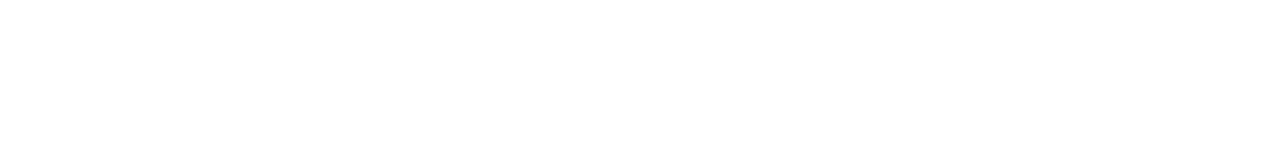
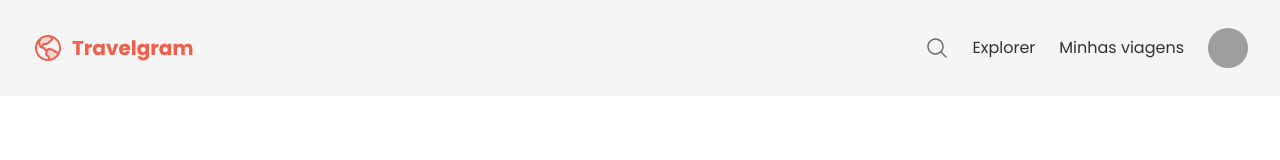
Before and after one commit to RaphaelRychard/travelgran-project-rockeseat, a plain HTML site: page index.html in a window 1280 px wide. Drawn offline with Linux system fonts and the light colour scheme; grey boxes are pictures that could not be loaded.

Commit message:
add navigation

```diff
--- a/index.html
+++ b/index.html
@@ -13,5 +13,35 @@
       rel="stylesheet"
     />
   </head>
-  <body></body>
+  <body>
+    <div class="bg-surface-color">
+      <nav class="container">
+        <a href="#" id="logo">
+          <img src="assets/Logo.svg" alt="Logomarca" />
+        </a>
+        <ul id="primary-menu">
+          <li>
+            <a href="#">
+              <img src="assets/icons/MagnifyingGlass.svg" alt="ícone de lupa" />
+            </a>
+          </li>
+          <li>
+            <a href="#">Explorer</a>
+          </li>
+          <li>
+            <a href="#">Minhas viagens</a>
+          </li>
+          <li>
+            <a href="#">
+              <img
+                src="https://github.com/raphaelrychard.png"
+                alt="Perfil Raphael Rychard"
+              />
+            </a>
+          </li>
+        </ul>
+      </nav>
+    </div>
+    <header></header>
+  </body>
 </html>
--- a/styles/globals.css
+++ b/styles/globals.css
@@ -28,3 +28,24 @@ body {
   color: var(--text-color-primary);
   font: var(--text);
 }
+
+a {
+  text-decoration: none;
+  color: inherit;
+  transition: color 0.2s;
+
+  &:hover {
+    color: var(--brand-color);
+    text-decoration: underline;
+  }
+}
+
+.container {
+  padding-inline: 32px;
+  max-width: 1280px;
+  margin-inline: auto;
+}
+
+.bg-surface-color {
+  background-color: var(--surface-color);
+}
--- a/styles/index.css
+++ b/styles/index.css
@@ -1 +1,2 @@
 @import url(globals.css);
+@import url(nav.css);
--- /dev/null
+++ b/styles/nav.css
@@ -0,0 +1,26 @@
+nav {
+  display: flex;
+  justify-content: space-between;
+  align-items: center;
+
+  line-height: 0;
+  padding-block: 20px;
+
+  & ul {
+    list-style: none;
+    display: flex;
+    align-items: center;
+
+    gap: 24px;
+    padding-block: 8px;
+
+    & {
+      li:last-child img {
+        border-radius: 9999px;
+        width: 40px;
+        height: 40px;
+        object-fit: cover;
+      }
+    }
+  }
+}
```
Also changed, not shown: assets/Image 02.png (deleted), assets/Image 03.png (deleted), assets/Image 04.png (deleted), assets/Image 05.png (deleted), assets/Image 06.png (deleted), assets/Image 07.png (deleted), assets/Image 08.png (deleted), assets/Image 09.png (deleted), assets/Image 10.png (deleted), assets/Image 11.png (deleted), assets/icons/AirplaneTilt.svg (renamed from assets/AirplaneTilt.svg), assets/icons/Image.svg (renamed from assets/Image.svg), assets/icons/MagnifyingGlass.svg (renamed from assets/MagnifyingGlass.svg), assets/icons/MapPin.svg (renamed from assets/MapPin.svg), 1 more files, 12 other files.
